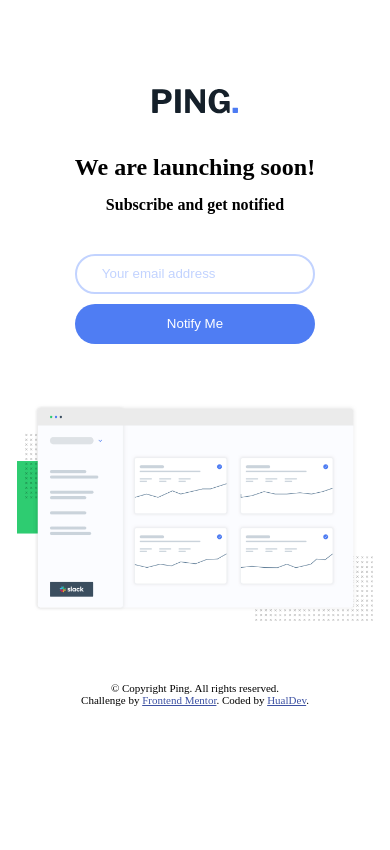
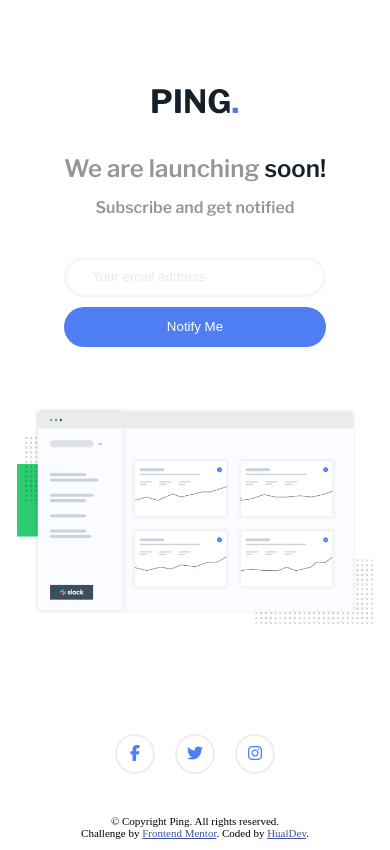
Before and after one commit to HualDev/PingPageMaster, a plain HTML site: page index.html in a window 390 px wide. Drawn offline with nearby package versions, Linux system fonts and the light colour scheme.

Commit message:
Final Version mobile and desktop and hover of social networks

```diff
--- a/index.html
+++ b/index.html
@@ -7,7 +7,7 @@
   <link rel="icon" type="image/png" sizes="32x32" href="./images/favicon-32x32.png">
   <link rel="stylesheet" href="./style.css">
   <title>Frontend Mentor | Ping coming soon page</title>
-
+  <script src="https://kit.fontawesome.com/8b6237c08b.js" crossorigin="anonymous"></script>
   <!-- Feel free to remove these styles or customise in your own stylesheet 👍 -->
   <style>
     .attribution { font-size: 11px; text-align: center; }
@@ -21,7 +21,7 @@
       </header>
 
       <article class="contact">
-        <h1>We are launching soon!</h1>
+        <h1>We are launching <p class="soon"><strong> soon!</strong></p> </h1>
         <h4>Subscribe and get notified</h4>
         <form action="get">
           <input type="text" placeholder="Your email address" class="email">
@@ -32,6 +32,22 @@
       <article class="details">
         <img src="./images/illustration-dashboard.png" alt="Ilustration" class="graphic">
       </article>
+
+      <div class="social">
+
+        <div class="network" id="face" onmouseover="hover()" onmouseout="notHover()">
+          <i class="fab fa-facebook-f" ></i>
+
+        </div>
+
+        <div class="network" id="twitter" onmouseover="hoverT()" onmouseout="notHoverT()">
+          <i class="fab fa-twitter" ></i>
+        </div>
+
+        <div class="network" id="insta" onmouseover="hoverI()" onmouseout="notHoverI()">
+          <i class="fab fa-instagram"></i>
+        </div>
+      </div>
   </main>
 
 
@@ -42,5 +58,7 @@
       Coded by <a href="https://www.frontendmentor.io?ref=challenge">HualDev</a>.
     </p>
   </footer>
+
+  <script src="./ping.js"></script>
 </body>
 </html>
--- /dev/null
+++ b/ping.js
@@ -0,0 +1,32 @@
+let email=''
+
+
+function hover(){
+    document.getElementById('face').style.background='hsl(223, 87%, 63%)'
+    document.getElementById('face').style.color='white'
+}
+
+function notHover(){
+    document.getElementById('face').style.background='white'
+    document.getElementById('face').style.color='hsl(223, 87%, 63%)'
+}
+
+function hoverT(){
+    document.getElementById('twitter').style.background='hsl(223, 87%, 63%)'
+    document.getElementById('twitter').style.color='white'
+}
+
+function notHoverT(){
+    document.getElementById('twitter').style.background='white'
+    document.getElementById('ttwitter').style.color='hsl(223, 87%, 63%)'
+}
+
+function hoverI(){
+    document.getElementById('insta').style.background='hsl(223, 87%, 63%)'
+    document.getElementById('insta').style.color='white'
+}
+
+function notHoverI(){
+    document.getElementById('insta').style.background='white'
+    document.getElementById('insta').style.color='hsl(223, 87%, 63%)'
+}
--- a/style.css
+++ b/style.css
@@ -17,7 +17,8 @@ main{
     height: auto;
     justify-content: center;
     align-items: center;
-
+    font-family: 'Libre Franklin', sans-serif;
+    font-weight: 800;
 }
 
 .iLogo{
@@ -29,11 +30,18 @@ main{
 h1{
     margin-bottom:0 ;
     text-align: center;
+    color: var(--gray);
+}
+
+.soon{
+    display: inline;
+    color: var(--veryDarkBlue);
 }
 
 h4{
     text-align: center;
     margin-top: 15px;
+    color: var(--gray);
 }
 
 .email{
@@ -42,13 +50,13 @@ h4{
     height: 40px;
     border-radius: 20px;
     padding-left: 25px;
-    outline-color: var(--paleBlue);
-    border: solid 2px var(--paleBlue);
+    /*outline-color: var(--paleBlue);*/
+    border: solid 3px rgb(250, 245, 245);
     margin: 40px auto 10px;
 }
 
 ::placeholder{
-    color: var(--paleBlue);
+    color: rgb(238, 231, 231);
 }
 
 .button{
@@ -69,3 +77,41 @@ h4{
     height: 90%;
     margin: 50px auto;
 }
+
+.social{
+    display: flex;
+     color: var(--blue);
+    padding: 50px 80px 20px;
+}
+
+.network{
+    border: solid 2px rgb(241, 237, 237);
+    padding: 8px;
+    border-radius: 50px;
+    margin: 10px;
+    cursor: pointer;
+    width: 40px;
+    height: 40px;
+    text-align: center;
+}
+
+@media(min-width:600px){
+
+    h1{
+        font-size: 60px;
+    }
+
+    .email{
+        display: inline;
+        width: 70%;
+    }
+
+    .button{
+        display: inline;
+        width: 29%;
+    }
+
+    .graphic{
+        width: 60%;
+    }
+}
```
Also changed, not shown: images/facebook.svg (added), images/instagram.svg (added), images/twitter.svg (added).
